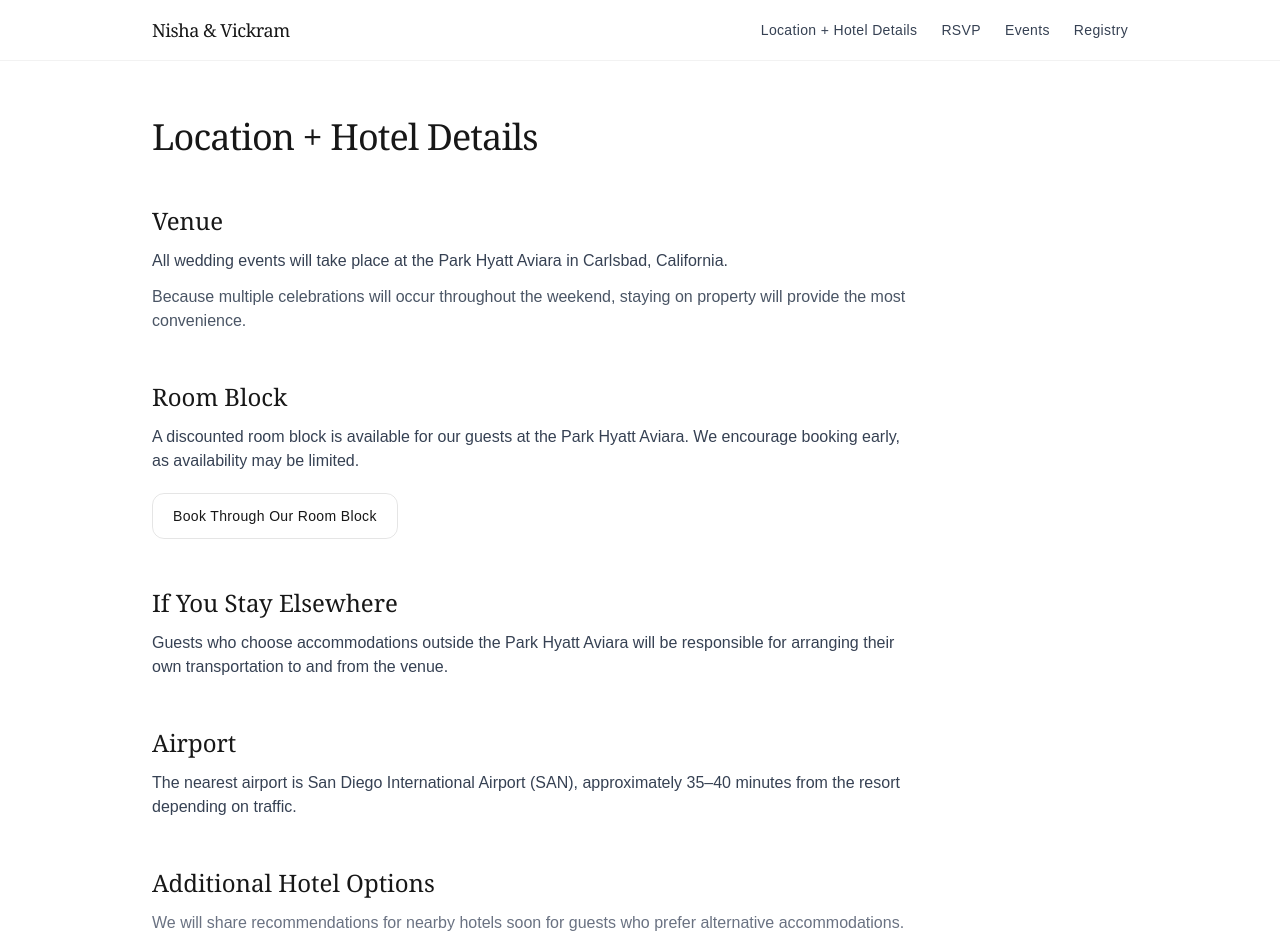
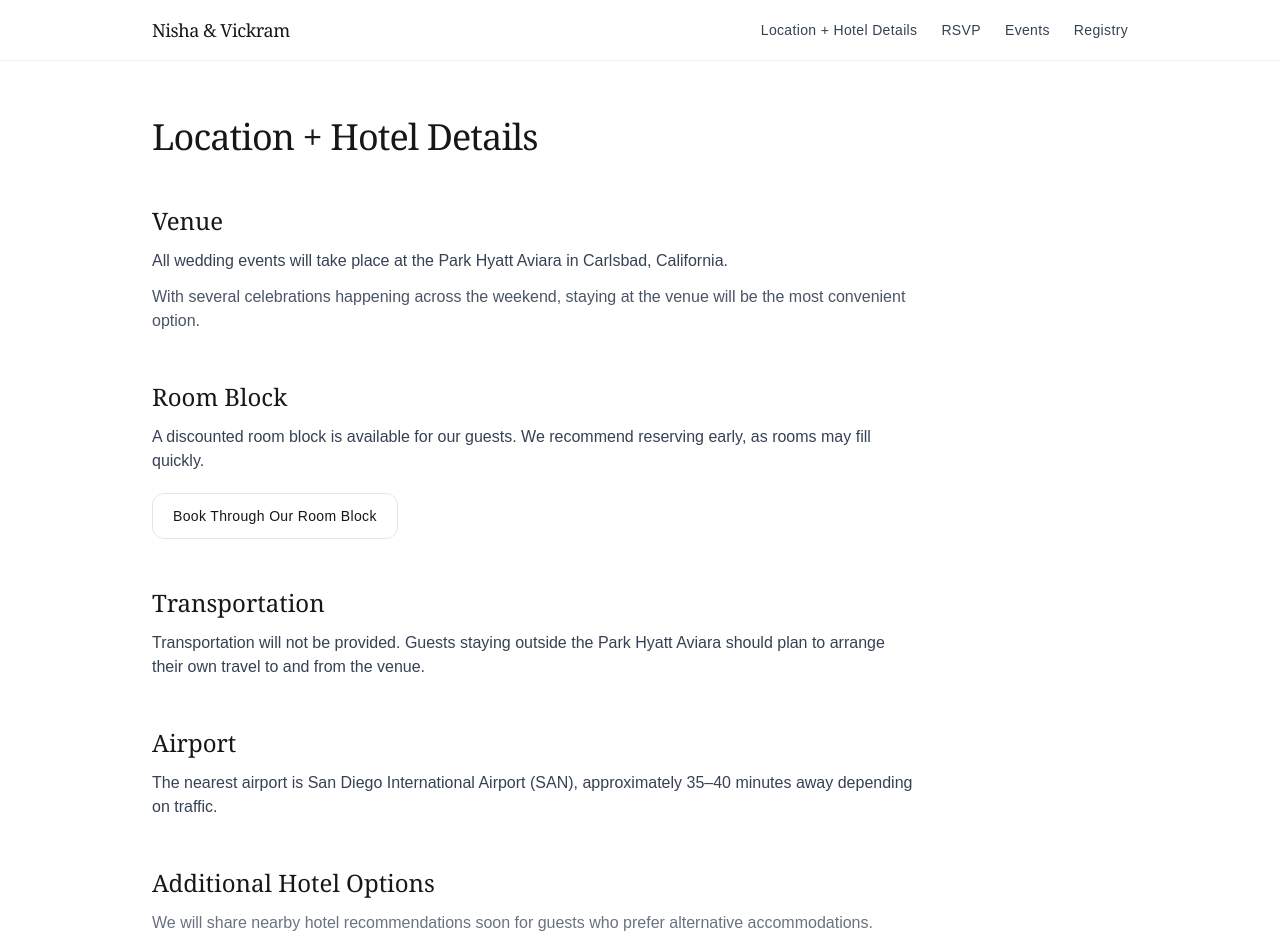
Before and after one commit to NV2027/wedding-site, a Next.js app: page /travel in a window 1280 px wide. Shown: the top 952 px of the page. Built offline with nearby package versions, Linux system fonts and the light colour scheme.

Commit message:
Expand travel details

```diff
--- a/app/travel/page.tsx
+++ b/app/travel/page.tsx
@@ -5,7 +5,7 @@ export default function Travel() {
         Location + Hotel Details
       </h1>
 
-      {/* PRIMARY VENUE */}
+      {/* VENUE */}
       <section className="space-y-3">
         <h2 className="font-serif text-2xl">Venue</h2>
         <p className="text-gray-700">
@@ -13,8 +13,8 @@ export default function Travel() {
           Carlsbad, California.
         </p>
         <p className="text-gray-600">
-          Because multiple celebrations will occur throughout the weekend,
-          staying on property will provide the most convenience.
+          With several celebrations happening across the weekend, staying at
+          the venue will be the most convenient option.
         </p>
       </section>
 
@@ -22,9 +22,8 @@ export default function Travel() {
       <section className="space-y-3">
         <h2 className="font-serif text-2xl">Room Block</h2>
         <p className="text-gray-700">
-          A discounted room block is available for our guests at the Park
-          Hyatt Aviara. We encourage booking early, as availability may be
-          limited.
+          A discounted room block is available for our guests. We recommend
+          reserving early, as rooms may fill quickly.
         </p>
 
         <a
@@ -36,13 +35,13 @@ export default function Travel() {
         </a>
       </section>
 
-      {/* STAYING ELSEWHERE */}
+      {/* TRANSPORTATION */}
       <section className="space-y-3">
-        <h2 className="font-serif text-2xl">If You Stay Elsewhere</h2>
+        <h2 className="font-serif text-2xl">Transportation</h2>
         <p className="text-gray-700">
-          Guests who choose accommodations outside the Park Hyatt Aviara will
-          be responsible for arranging their own transportation to and from
-          the venue.
+          Transportation will not be provided. Guests staying outside the
+          Park Hyatt Aviara should plan to arrange their own travel to and
+          from the venue.
         </p>
       </section>
 
@@ -51,16 +50,16 @@ export default function Travel() {
         <h2 className="font-serif text-2xl">Airport</h2>
         <p className="text-gray-700">
           The nearest airport is San Diego International Airport (SAN),
-          approximately 35–40 minutes from the resort depending on traffic.
+          approximately 35–40 minutes away depending on traffic.
         </p>
       </section>
 
-      {/* FUTURE HOTELS */}
+      {/* ADDITIONAL HOTELS */}
       <section className="space-y-3">
         <h2 className="font-serif text-2xl">Additional Hotel Options</h2>
         <p className="text-gray-500">
-          We will share recommendations for nearby hotels soon for guests who
-          prefer alternative accommodations.
+          We will share nearby hotel recommendations soon for guests who prefer
+          alternative accommodations.
         </p>
       </section>
     </div>
```
